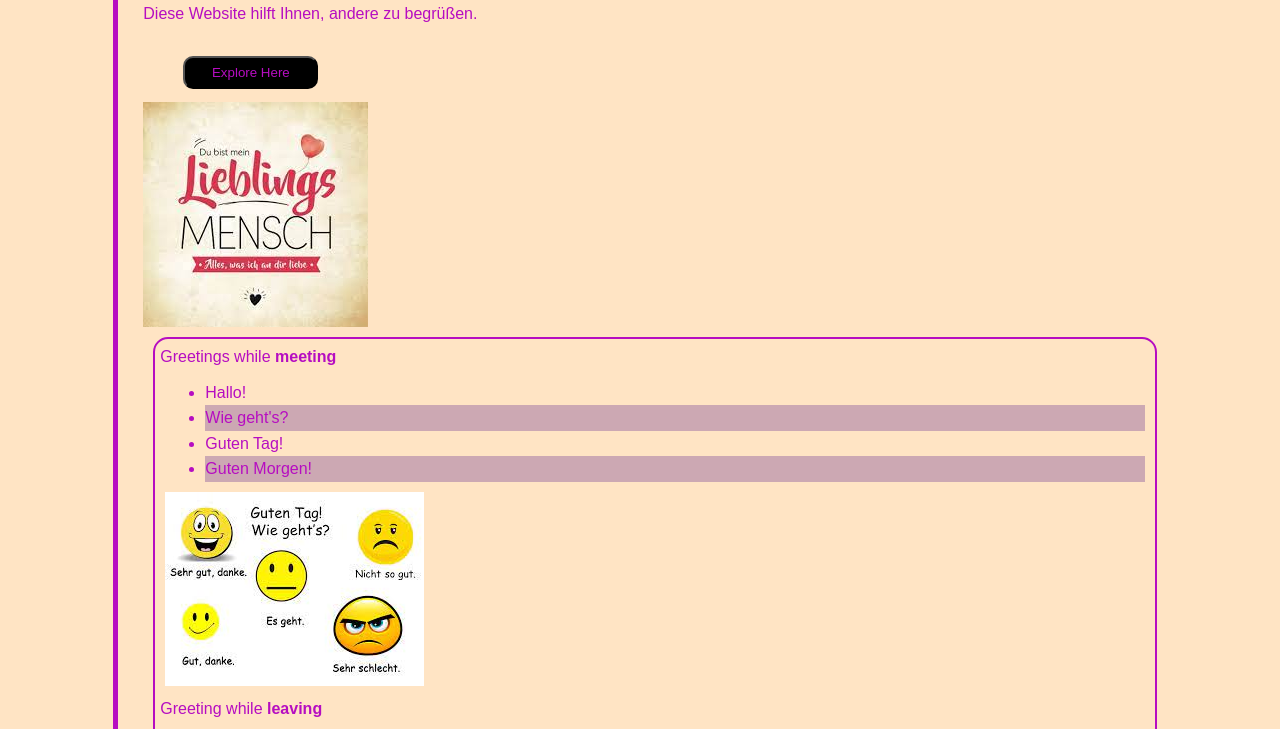
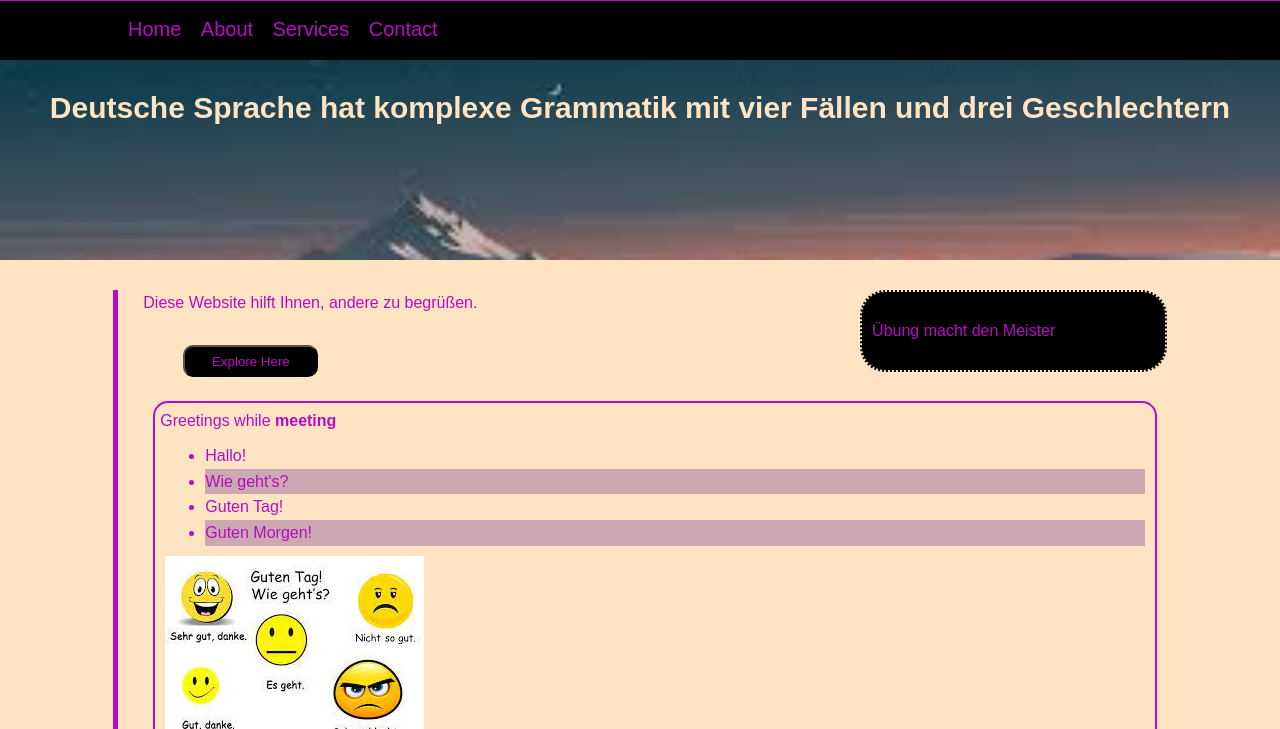
Before and after one commit to Santhosh-Kannan-S/germanGreetings, a plain HTML site: page index.html in a window 1280 px wide. Shown: the part 67-796 px from the top of the page. Drawn offline with Linux system fonts and the light colour scheme.

Commit message:
css 2nd update

```diff
--- a/index.html
+++ b/index.html
@@ -6,15 +6,43 @@
     <!--here external js css can be added-->
   </head>
   <body>
+    <header id="main-header">
+      <div class="container-1">
+        <h1>Hallo lieblingsmensch!</h1>
+      </div>
+    </header>
+    <nav id="nav-bar">
+      <div class="container-1">
+        <ul>
+          <li><a href="#">Home</a></li>
+          <li><a href="#">About</a></li>
+          <li><a href="#">Services</a></li>
+          <li><a href="#">Contact</a></li>
+        </ul>
+      </div>
+    </nav>
+    <div>
+      <section id="showcase">
+        <div class="contaniner-1">
+          <h3>
+            Deutsche Sprache hat komplexe Grammatik mit vier Fällen und drei
+            Geschlechtern
+          </h3>
+        </div>
+      </section>
+
+    </div>
+
     <div class="container">
-      <h1>Hallo lieblingsmensch!</h1>
       <!-- Add lieblimensch-->
+      <aside id="sidebar">
+        <p>Übung macht den Meister</p>
+      </aside>
       <main>
         <p>Diese Website hilft Ihnen, andere zu begrüßen.</p>
         <button>
           <a href="#" target="_blank">Explore Here</a>
         </button>
-        <img src="download.jpg" alt="lieblingsmensch" />
         <div class="list-box">
           <p>Greetings while <strong>meeting</strong></p>
           <ul>
@@ -33,9 +61,8 @@
           <img src="bye.jpg" alt="bye greetings" />
         </div>
         <form action="#" class="my-form">
-          <p>Select What do you searchig for : </p>
+          <p>Select What do you searchig for :</p>
           <div>
-
             <label for="meeting">
               <input type="radio" name="greetings" id="meeting" />Meeting
             </label>
@@ -45,7 +72,7 @@
               <input type="radio" name="greetings" id="leaving" />Leaving
             </label>
           </div>
-        <p>Check the moods : </p>
+          <p>Check the moods :</p>
           <div>
             <label for="happy">
               <input type="checkbox" name="mood" id="happy" />Glücklich
@@ -58,16 +85,15 @@
             </label>
           </div>
           <div>
-          <Label for="url"><p>Enter URL: </p></Label>
+            <label for="url"><p>Enter URL:</p></label>
             <input type="text" placeholder="greeting URL" required /><br />
-          <button type="submit">
-            Einreichen</button>
+            <button type="submit">Einreichen</button>
           </div>
         </form>
       </main>
-      <footer>
-        <p>Kein Urheberrecht</p>
-      </footer>
     </div>
   </body>
+  <footer>
+    <p>Kein Urheberrecht @ 2024</p>
+  </footer>
 </html>
--- a/style.css
+++ b/style.css
@@ -77,12 +77,19 @@ body{
 
 footer{
     border-left:#c16d0d 0.5px solid ;
-    padding-left: 1em;
+    padding: 20px;
+    background-color: black;
+    text-align: center;
+    margin-top:40px;
 }
 
 .my-form input[type="text"]{
     padding:6px;
-    width:100%;
+    width:80%;
+}
+
+.my-form button[type="submit"]{
+    margin-left: 35%;
 }
 
 /*
@@ -99,3 +106,69 @@ footer{
 .list-box li:nth-child(even){
     background-color: rgba(197, 160, 177, 0.867);
 }
+
+.container-1{
+    width:80%;
+    margin:auto;
+    overflow:hidden;/*no scrollbars*/
+}
+#main-header{
+    background-color: #b60dc1;
+    h1{
+        color:bisque;
+    }
+}
+
+#nav-bar{
+    background-color: black;
+    color:bisque;
+}
+
+#nav-bar ul{
+    padding:0;
+    list-style: none;
+}
+
+#nav-bar li{
+    display:inline;
+}
+#nav-bar a{
+    padding-right: 15px;
+    font-size: 20px;
+}
+
+#showcase{
+    background-image: url(bgsection.jpg);
+    background-position: center right;
+    background-size: cover;
+    margin-bottom:30px;
+    min-height: 200px;
+    text-align: center;
+
+
+}
+#showcase h3{
+    margin-top: 0;
+    font-size: 30px;
+    line-height: 1.2;
+    color: bisque;
+    margin-bottom: 0;
+    padding:30px;
+}
+
+#sidebar{
+    float:right;
+    width:30%;
+    background: black;
+    padding:10px;
+    box-sizing: border-box;
+    border-radius: 25px;
+    border:2px bisque dotted;
+}
+
+@media(max-width:600px){
+    #sidebar{
+        width:100%;
+        float:none;
+    }
+}
```
Also changed, not shown: bgsection.jpg (added). Lines whose indentation alone changed are shown as unchanged.
